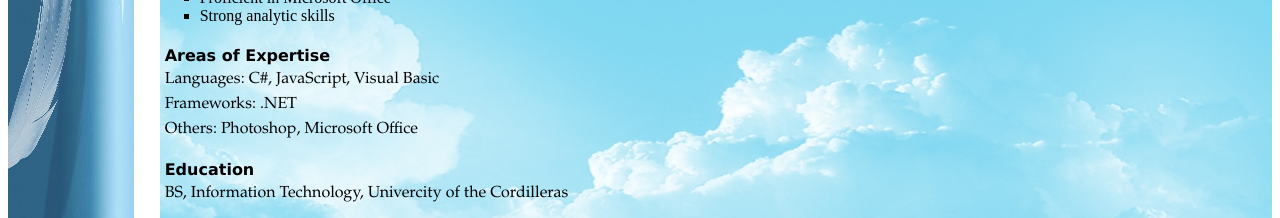
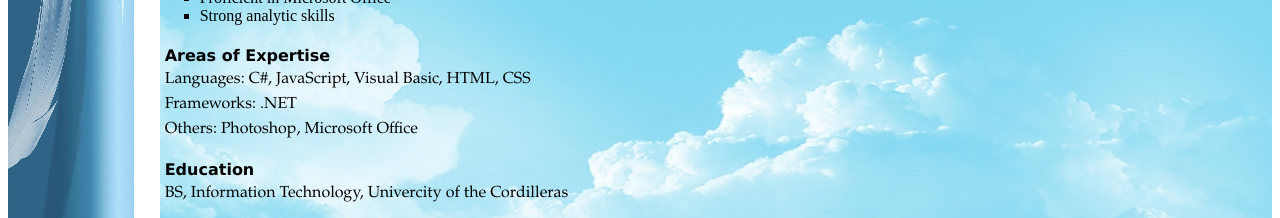
Before and after one commit to amitenjhunel/myresume, a plain HTML site: page index.html in a window 1280 px wide. Shown: the part 532-750 px from the top of the page. Drawn offline with Linux system fonts and the light colour scheme.

Commit message:
Update index.html

```diff
--- a/index.html
+++ b/index.html
@@ -40,7 +40,7 @@
 				<li>Strong analytic skills</li>
 			</ul>
 			<h4>Areas of Expertise</h4>
-			<p>Languages: C#, JavaScript, Visual Basic</p>
+			<p>Languages: C#, JavaScript, Visual Basic, HTML, CSS</p>
 			<p>Frameworks: .NET</p>
 			<p>Others: Photoshop, Microsoft Office</p>
 			<h4>Education</h4>
```
